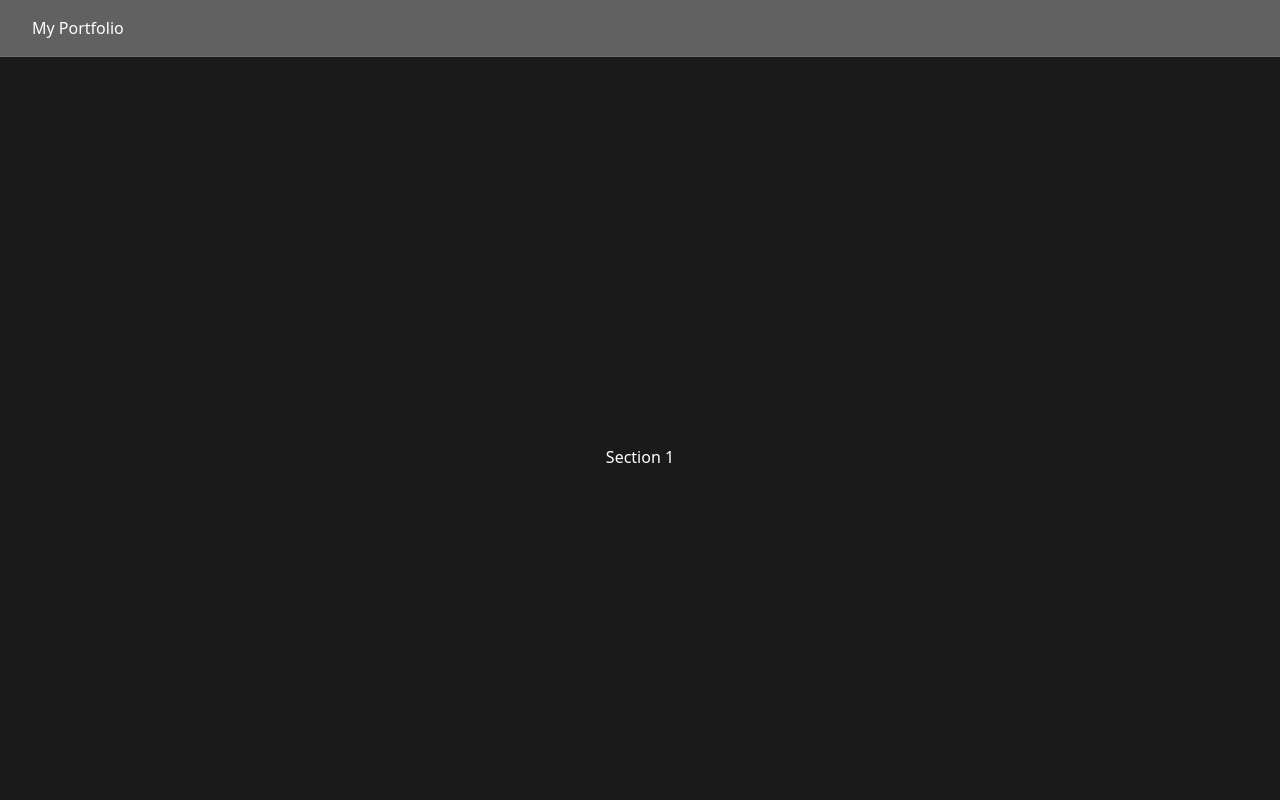
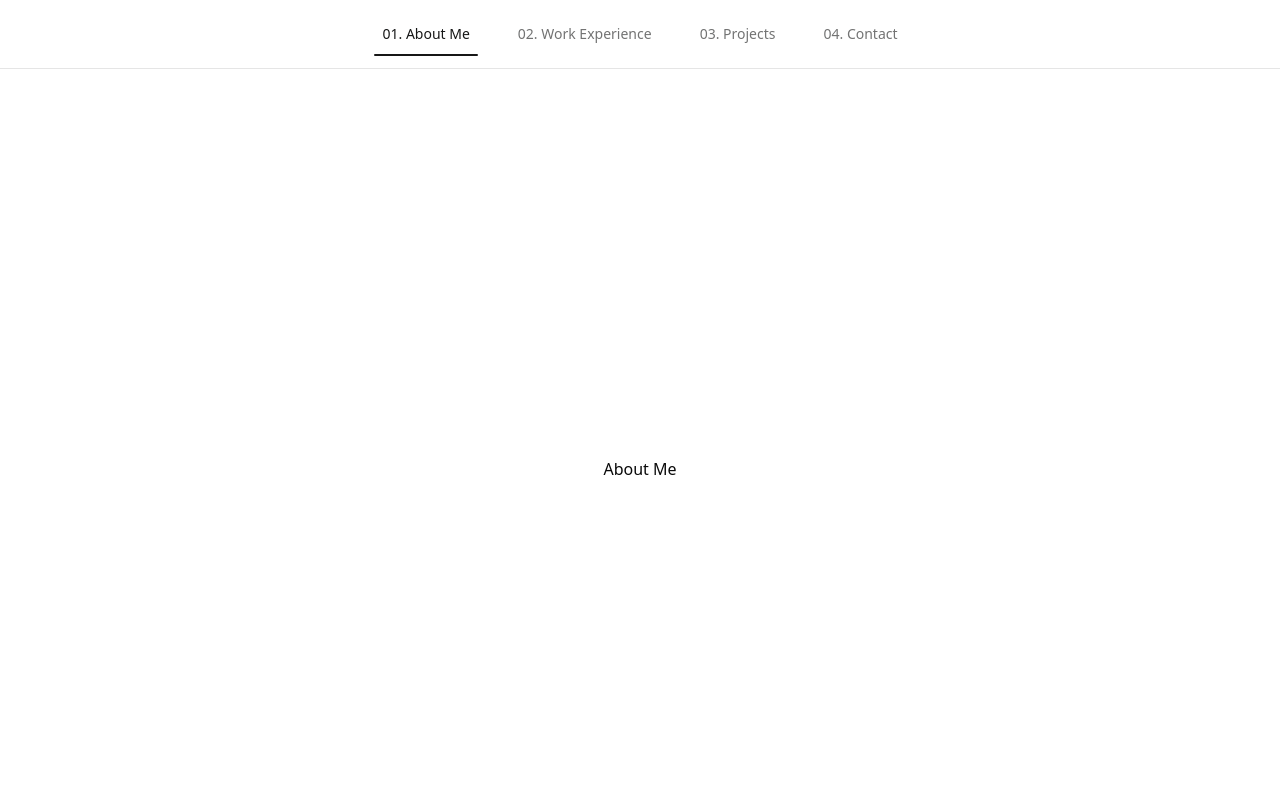
Before and after one commit to JimmyPhanGit/jimmy-personal-portfolio-website, a React (Vite) app: page / in a window 1280 px wide. Shown: the top 800 px of the page. Built offline with nearby package versions, Linux system fonts and the light colour scheme.

Commit message:
Implemented sticky navbar

```diff
--- a/package.json
+++ b/package.json
@@ -10,6 +10,7 @@
     "preview": "vite preview"
   },
   "dependencies": {
+    "@radix-ui/react-slot": "^1.2.3",
     "@tailwindcss/vite": "^4.1.12",
     "class-variance-authority": "^0.7.1",
     "clsx": "^2.1.1",
--- a/src/App.tsx
+++ b/src/App.tsx
@@ -1,21 +1,25 @@
 import './App.css'
-import Header from './components/Header'
+import Header from './components/sections/Header'
 
 function App() {
   return (
     <>
       <Header />
-      <section className="full-section section-1">
-        <h1>Section 1</h1>
+      <section id="about" className="full-section">
+        <h1>About Me</h1>
       </section>
-      <section className="full-section section-2">
-        <h1>Section 2</h1>
+      <section id="work" className="full-section">
+        <h1>Work Experience</h1>
       </section>
-      <section className="full-section section-3">
-        <h1>Section 3</h1>
+      <section id="projects" className="full-section">
+        <h1>Projects</h1>
+      </section>
+      <section id="contact" className="full-section">
+        <h1>Contact</h1>
       </section>
     </>
   )
 }
 
+
 export default App
--- a/src/components/Header.css
+++ /dev/null
@@ -1,12 +0,0 @@
-.sticky-header {
-    position: sticky;
-    top: 0;
-    width: 100vw;
-    z-index: 100;
-    backdrop-filter: blur(10px);
-    background: rgba(30, 30, 30, 0.7);
-    color: #fff;
-    padding: 1rem 2rem;
-    box-sizing: border-box;
-    border-bottom: 1px solid rgba(255, 255, 255, 0.1);
-}
--- a/src/components/Header.tsx
+++ /dev/null
@@ -1,11 +0,0 @@
-import './Header.css'
-
-function Header() {
-    return (
-        <header className="sticky-header">
-            <h2>My Portfolio</h2>
-        </header>
-    )
-}
-
-export default Header
--- /dev/null
+++ b/src/components/sections/Header.tsx
@@ -0,0 +1,55 @@
+import { Button } from "@/components/ui/button"
+import { useEffect, useState } from "react"
+
+const sections = [
+    { id: "about", label: "01. About Me" },
+    { id: "work", label: "02. Work Experience" },
+    { id: "projects", label: "03. Projects" },
+    { id: "contact", label: "04. Contact" },
+]
+
+export default function Header() {
+    const [active, setActive] = useState("about")
+
+    useEffect(() => {
+        const handleScroll = () => {
+            const offsets = sections.map(({ id }) => {
+                const el = document.getElementById(id)
+                return el ? el.getBoundingClientRect().top : Infinity
+            })
+            const activeIdx = offsets.findIndex((top, i) =>
+                top <= 80 && (i === offsets.length - 1 || offsets[i + 1] > 80)
+            )
+            setActive(sections[activeIdx >= 0 ? activeIdx : 0].id)
+        }
+        window.addEventListener("scroll", handleScroll)
+        return () => window.removeEventListener("scroll", handleScroll)
+    }, [])
+
+    const handleClick = (id: string) => {
+        const el = document.getElementById(id)
+        if (el) el.scrollIntoView({ behavior: "smooth" })
+    }
+
+    return (
+        <header className="sticky top-0 z-50 w-full backdrop-blur bg-background/70 border-b border-border">
+            <nav className="flex justify-center gap-8 py-4">
+                {sections.map(({ id, label }) => (
+                    <Button
+                        key={id}
+                        variant="ghost"
+                        onClick={() => handleClick(id)}
+                        className={`relative px-2 py-1 text-sm font-medium transition-colors
+              ${active === id ? "text-primary" : "text-muted-foreground"}
+              hover:text-primary`}
+                    >
+                        {label}
+                        {active === id && (
+                            <span className="absolute left-0 right-0 -bottom-1 h-0.5 bg-primary rounded" />
+                        )}
+                    </Button>
+                ))}
+            </nav>
+        </header>
+    )
+}
--- /dev/null
+++ b/src/components/ui/button.tsx
@@ -0,0 +1,59 @@
+import * as React from "react"
+import { Slot } from "@radix-ui/react-slot"
+import { cva, type VariantProps } from "class-variance-authority"
+
+import { cn } from "@/lib/utils"
+
+const buttonVariants = cva(
+  "inline-flex items-center justify-center gap-2 whitespace-nowrap rounded-md text-sm font-medium transition-all disabled:pointer-events-none disabled:opacity-50 [&_svg]:pointer-events-none [&_svg:not([class*='size-'])]:size-4 shrink-0 [&_svg]:shrink-0 outline-none focus-visible:border-ring focus-visible:ring-ring/50 focus-visible:ring-[3px] aria-invalid:ring-destructive/20 dark:aria-invalid:ring-destructive/40 aria-invalid:border-destructive",
+  {
+    variants: {
+      variant: {
+        default:
+          "bg-primary text-primary-foreground shadow-xs hover:bg-primary/90",
+        destructive:
+          "bg-destructive text-white shadow-xs hover:bg-destructive/90 focus-visible:ring-destructive/20 dark:focus-visible:ring-destructive/40 dark:bg-destructive/60",
+        outline:
+          "border bg-background shadow-xs hover:bg-accent hover:text-accent-foreground dark:bg-input/30 dark:border-input dark:hover:bg-input/50",
+        secondary:
+          "bg-secondary text-secondary-foreground shadow-xs hover:bg-secondary/80",
+        ghost:
+          "hover:bg-accent hover:text-accent-foreground dark:hover:bg-accent/50",
+        link: "text-primary underline-offset-4 hover:underline",
+      },
+      size: {
+        default: "h-9 px-4 py-2 has-[>svg]:px-3",
+        sm: "h-8 rounded-md gap-1.5 px-3 has-[>svg]:px-2.5",
+        lg: "h-10 rounded-md px-6 has-[>svg]:px-4",
+        icon: "size-9",
+      },
+    },
+    defaultVariants: {
+      variant: "default",
+      size: "default",
+    },
+  }
+)
+
+function Button({
+  className,
+  variant,
+  size,
+  asChild = false,
+  ...props
+}: React.ComponentProps<"button"> &
+  VariantProps<typeof buttonVariants> & {
+    asChild?: boolean
+  }) {
+  const Comp = asChild ? Slot : "button"
+
+  return (
+    <Comp
+      data-slot="button"
+      className={cn(buttonVariants({ variant, size, className }))}
+      {...props}
+    />
+  )
+}
+
+export { Button, buttonVariants }
--- a/src/index.css
+++ b/src/index.css
@@ -114,7 +114,12 @@
   * {
     @apply border-border outline-ring/50;
   }
+
   body {
     @apply bg-background text-foreground;
   }
 }
+
+html {
+  scroll-behavior: smooth;
+}
```
Also changed, not shown: 1 other file (tests, documents, lock files or other folders).
